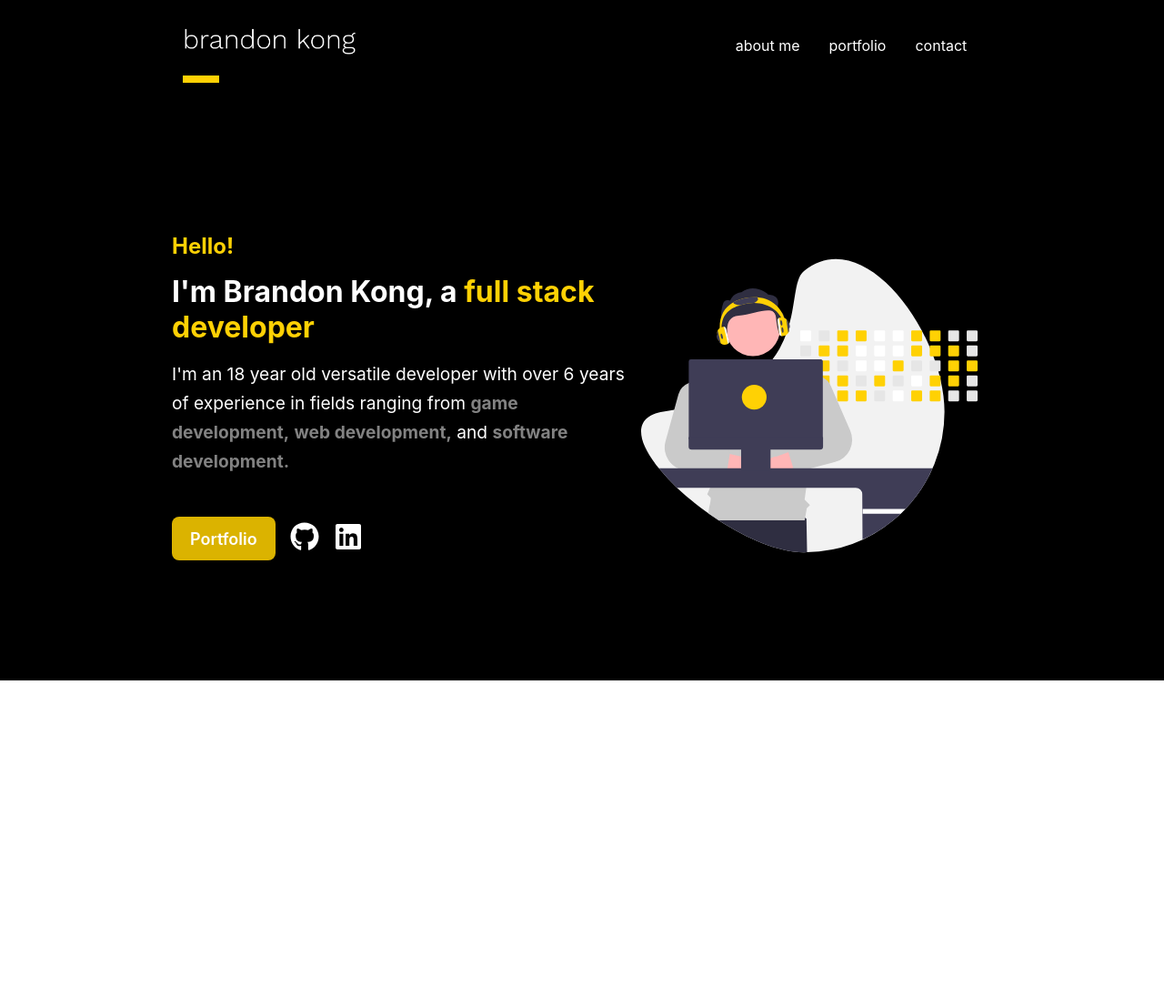
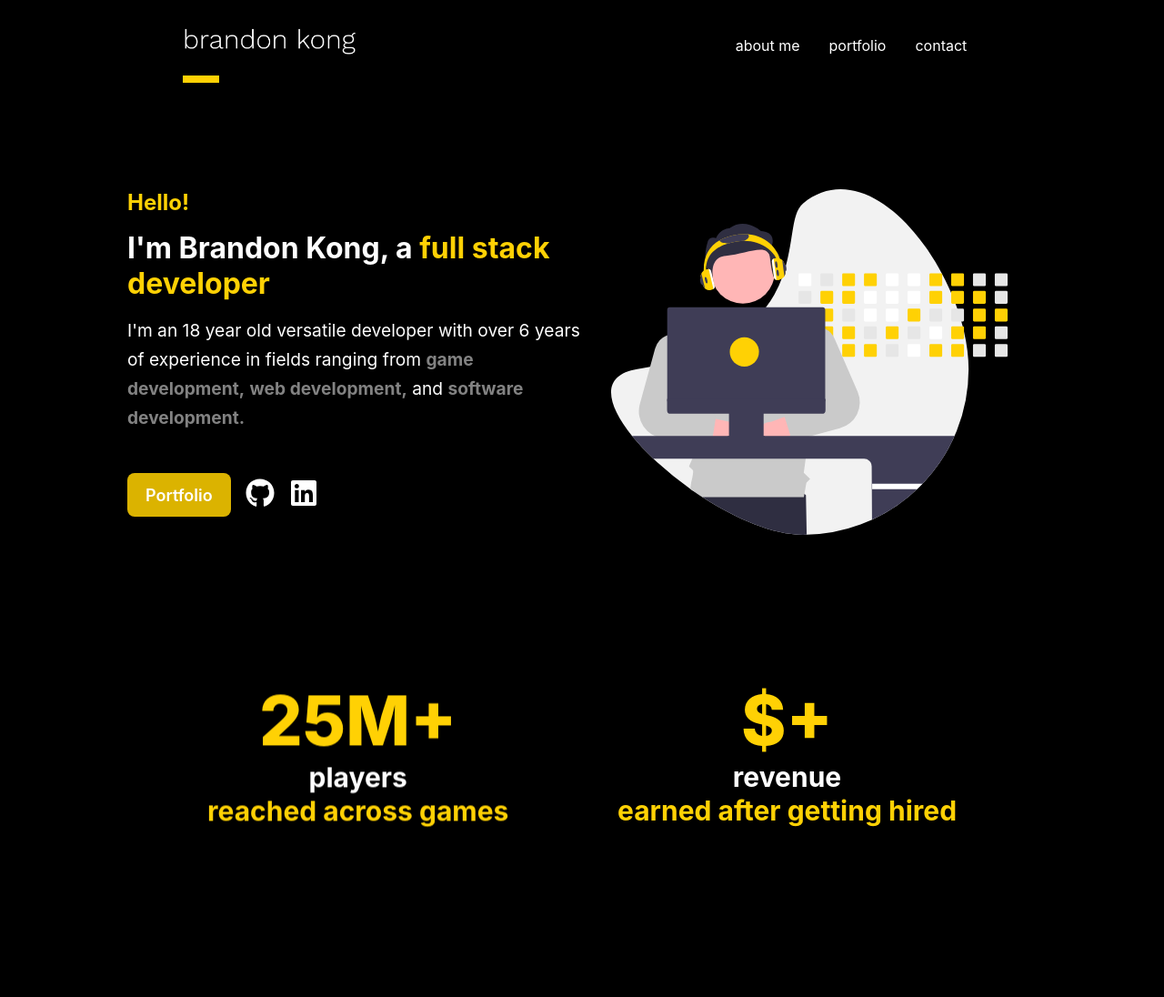
Before and after one commit to brandon-kong/portfolio, a Gatsby site: page / in a window 1280 px wide. Shown: the whole page at 91% size. Before the commit the page ends 800 px from the top, so only its background shows below. Built offline with nearby package versions, Linux system fonts and the light colour scheme; Gatsby itself is replaced by a stand-in of ours.

Commit message:
added reveal effects to some elements and futureproofed reveals, finished section UI, added sticky navbar

```diff
--- a/package.json
+++ b/package.json
@@ -29,6 +29,7 @@
     "react": "^18.1.0",
     "react-burger-menu": "^3.0.8",
     "react-dom": "^18.1.0",
-    "react-helmet": "^6.1.0"
+    "react-helmet": "^6.1.0",
+    "react-intersection-observer": "^9.2.2"
   }
 }
--- /dev/null
+++ b/src/components/FadeSection.js
@@ -0,0 +1,19 @@
+import React from "react"
+import { useInView } from "react-intersection-observer";
+
+function FadeInSection(props) {
+  const { ref, inView } = useInView({
+    threshold: 0,
+    triggerOnce: true,
+  });
+
+  return (
+    <div inView={inView} className={`fade-in-section ${inView ? "is-visible" : ''}`} style={props.style}>
+      <div ref={ref}>
+          {props.children}
+      </div>
+  </div>
+  )
+}
+
+  export default FadeInSection
--- a/src/components/Landing.js
+++ b/src/components/Landing.js
@@ -1,20 +1,23 @@
 import React, { } from "react"
 import { Link } from "gatsby"
 import styled from "styled-components"
+import FadeInSection from "./FadeSection"
+import { useInView } from "react-intersection-observer";
 
 import { FaGithub } from "@react-icons/all-files/fa/FaGithub";
 import { FaLinkedin } from "@react-icons/all-files/fa/FaLinkedin";
 
+
 import B from "../images/hero-image.svg"
 
+const FadeWrapper = styled.div`
+`
 
 const LandingDiv = styled.div`
     max-width: 1000px;
     margin: auto;
     min-height: 600px;
     background-color: #000;
-
-    padding-top: 3em;
 
     display: flex;
     flex-direction: row;
@@ -23,13 +26,16 @@ const LandingDiv = styled.div`
     align-content: center;
     align-items: center;
     justify-items: start;
-    padding-left: 20px;
-    padding-right: 20px;
+    padding-left: 40px;
+    padding-right: 40px;
+
+    padding-top: 100px;
 
     @media (max-width: 768px) {
         flex-direction: column;
         justify-items: center;
         min-height: 600px;
+        padding-top: 120px;
     }
 
 `
@@ -85,8 +91,8 @@ const BottomText = styled.p`
 `
 
 const ImgDiv = styled.div`
-    padding-left: 1rem;
-    padding-right: 1rem;
+    padding-left: 2rem;
+    padding-right: 2rem;
 `
 
 const PrimaryText = {
@@ -187,19 +193,35 @@ function LinkedinOverlay(props){
 }
 
 const ImgStyles = {
-    overflow: 'visible',
+    overflow: 'hidden',
     width: 'auto',
 }
+
+const CustomImg = styled(B)`
+    height: 400px;
+    width: 100%;
+    min-width: 300px;
+
+    @media (max-width: 768px) {
+        padding-top: 4rem;
+        height: 330px;
+    }
+`
 
 function ImgGrid(props) {
     return (
         <ImgDiv>
-            <B height={400} width={370} style={ImgStyles}/>
+            <CustomImg />
         </ImgDiv>
     )
 }
 
 function Landing(props) {
+    const { ref, inView } = useInView({
+        threshold: 0,
+        triggerOnce: true,
+      });
+
     return (
         <LandingDiv>
             <TextDiv>
@@ -220,6 +242,7 @@ function Landing(props) {
                 </BottomOverlay>
             </TextDiv>
 
+
             <ImgGrid/>
 
         </LandingDiv>
--- a/src/components/Navbar.js
+++ b/src/components/Navbar.js
@@ -12,6 +12,7 @@ const Container = styled.nav`
     display: flex;
     justify-content: space-around;
     align-items: center;
+
 `
 
 const ListMenu = styled.ul`
@@ -95,8 +96,16 @@ function Item(props){
     )
 }
 
+const CustomHeader = styled.header`
+    width: 100%;
+    display: ${props => (props.doesStick && "stick") || ("block")};
+    position: fixed;
+    top: 0;
+`
+
 function Navbar(props) {
     return (
+        <CustomHeader doesStick={props.doesStick}>
             <Container>
                 <HeaderLogo to="/" isDark={props.isDark}></HeaderLogo>
                 <ListMenu>
@@ -105,6 +114,7 @@ function Navbar(props) {
                     <Item to="/" isDark={props.isDark}>contact</Item>
                 </ListMenu>
             </Container>
+        </CustomHeader>
     )
 }
 
--- /dev/null
+++ b/src/components/Sections.js
@@ -0,0 +1,106 @@
+import React from "react"
+import styled from "styled-components"
+import FadeInSection from "./FadeSection"
+
+const Container = styled.section`
+    min-height: 300px;
+    background-color: #000;
+
+    padding-top: 3rem;
+    padding-bottom: 3rem;
+
+    width: 100%;
+
+    @media (max-width: 768px) {
+        flex-direction: column;
+        justify-items: center;
+        min-height: 400px;
+    }
+`
+
+const FlexDivContainer = styled.div`
+    display: flex;
+    justify-content: center;
+    width: 80%;
+    flex-direction: row;
+    margin-left: auto;
+    margin-right: auto;
+    justify-content: space-evenly;
+
+    @media (max-width: 768px) {
+        flex-direction: column;
+        justify-items: center;
+        min-height: 300px;
+    }
+`
+
+const TextHolder = styled.div`
+    display: flex;
+    flex-direction: column;
+    align-items: center;
+    padding-left: 20px;
+    padding-right: 20px;
+
+    @media (max-width: 768px) {
+        padding-bottom: 3rem;
+        padding-top: 3rem
+    }
+
+`
+
+const PrimaryText = styled.h1`
+    font-family: -apple-system, BlinkMacSystemFont, "Segoe UI", Roboto, "Helvetica Neue", Arial, "Noto Sans", sans-serif, "Apple Color Emoji", "Segoe UI Emoji", "Segoe UI Symbol", "Noto Color Emoji";
+    font-weight: 800;
+    font-size: 75px;
+    color: #ffd104;
+    display: block;
+    line-height: 5.5rem;
+    text-align: center;
+`
+
+const LightText = styled.h2`
+    font-family: -apple-system, BlinkMacSystemFont, "Segoe UI", Roboto, "Helvetica Neue", Arial, "Noto Sans", sans-serif, "Apple Color Emoji", "Segoe UI Emoji", "Segoe UI Symbol", "Noto Color Emoji";
+    font-weight: 650;
+    font-size: 30px;
+    color: #fff;
+    text-align: center;
+    line-height: 2.3rem;
+`
+
+const SpanText = styled.span`
+    color: #ffd104;
+    font-family: -apple-system, BlinkMacSystemFont, "Segoe UI", Roboto, "Helvetica Neue", Arial, "Noto Sans", sans-serif, "Apple Color Emoji", "Segoe UI Emoji", "Segoe UI Symbol", "Noto Color Emoji";
+    font-weight: 650;
+    font-size: 30px;
+    text-align: center;
+    line-height: 2.3rem;
+`
+
+function InfoFrame(props){
+    return (
+        <TextHolder>
+            <PrimaryText className="unselectable">{props.stat}</PrimaryText>
+            <LightText>{props.middle}
+                <br/>
+                <SpanText>{props.end}</SpanText>
+            </LightText>
+        </TextHolder>
+    )
+}
+
+function Sections(props) {
+    return (
+            <Container>
+                <FlexDivContainer>
+                <FadeInSection>
+                    <InfoFrame stat="25M+" middle="players" end="reached across games" />
+                </FadeInSection>
+                <FadeInSection style={{transitionDelay: '100ms'}}>
+                    <InfoFrame stat="$+" middle="revenue" end="earned after getting hired" />
+                </FadeInSection>
+                </FlexDivContainer>
+            </Container>
+    )
+}
+
+export default Sections
--- a/src/css/root.css
+++ b/src/css/root.css
@@ -14,3 +14,17 @@ body {
     -webkit-user-select: none;
     -ms-user-select: none;
 }
+
+.fade-in-section {
+    opacity: 0;
+    transform: translateY(20vh);
+    visibility: hidden;
+    transition: opacity 1200ms ease-out, transform 600ms ease-out,
+      visibility 1200ms ease-out;
+    will-change: opacity, transform, visibility;
+  }
+  .fade-in-section.is-visible {
+    opacity: 1;
+    transform: none;
+    visibility: visible;
+  }
--- a/src/pages/index.js
+++ b/src/pages/index.js
@@ -4,6 +4,7 @@ import {Helmet} from "react-helmet"
 import styled from "styled-components"
 
 import Landing from "../components/Landing"
+import Sections from "../components/Sections"
 
 import "../css/root.css"
 import "../css/landing.css"
@@ -38,11 +39,12 @@ const IndexPage = () => {
       <title>Home Page</title>
 
       <Container>
-      <Navbar isDark={true} toggle={toggle}/>
-        <Landing>
+        <Navbar isDark={true} toggle={toggle} doesStick={true}/>
+        <Landing/>
+        <Sections/>
 
-        </Landing>
       </Container>
+
 
     </main>
   )
```
Also changed, not shown: src/scripts/inFrame.js (added, +10 -0 lines), 2 other files. Lines whose indentation alone changed are shown as unchanged.
